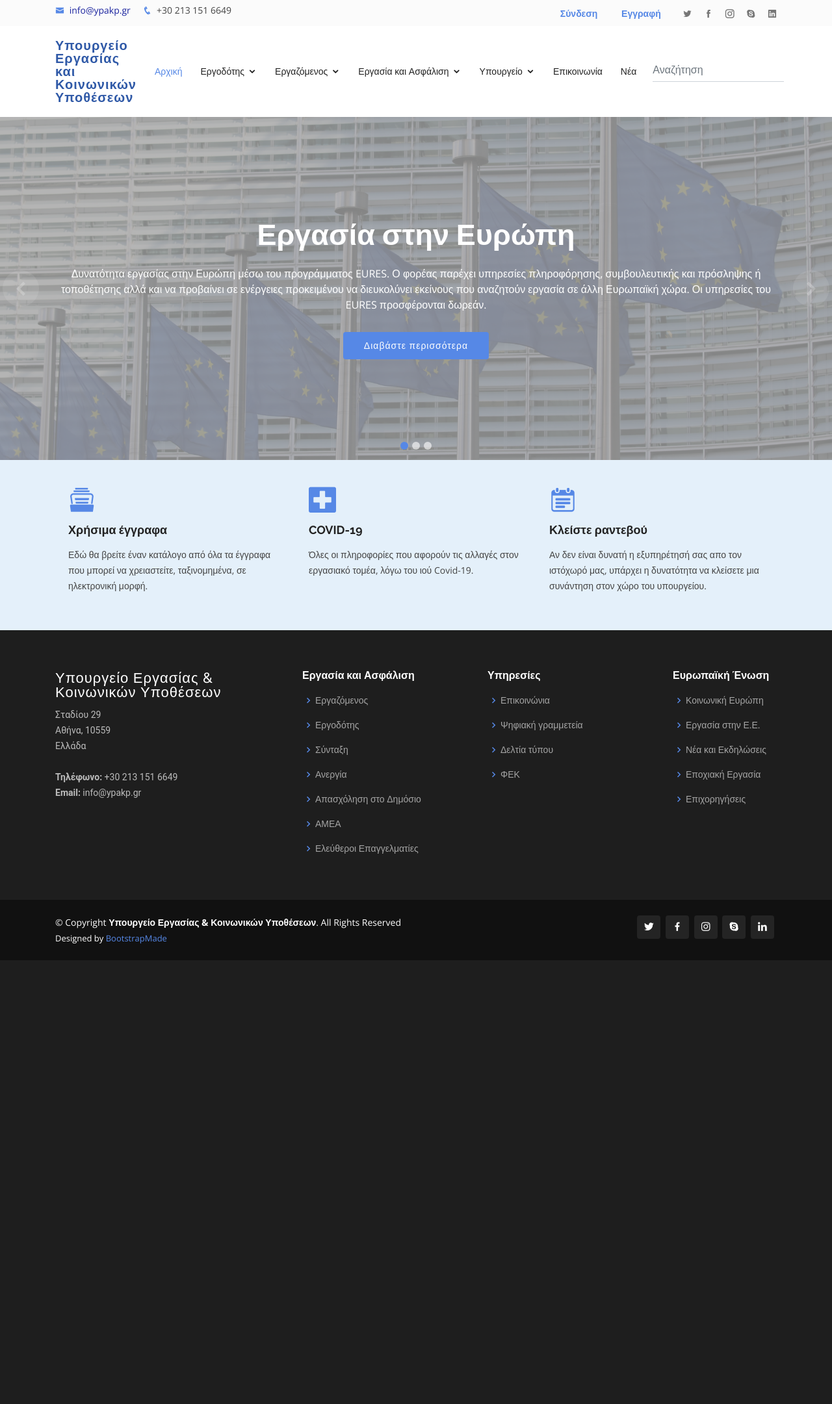
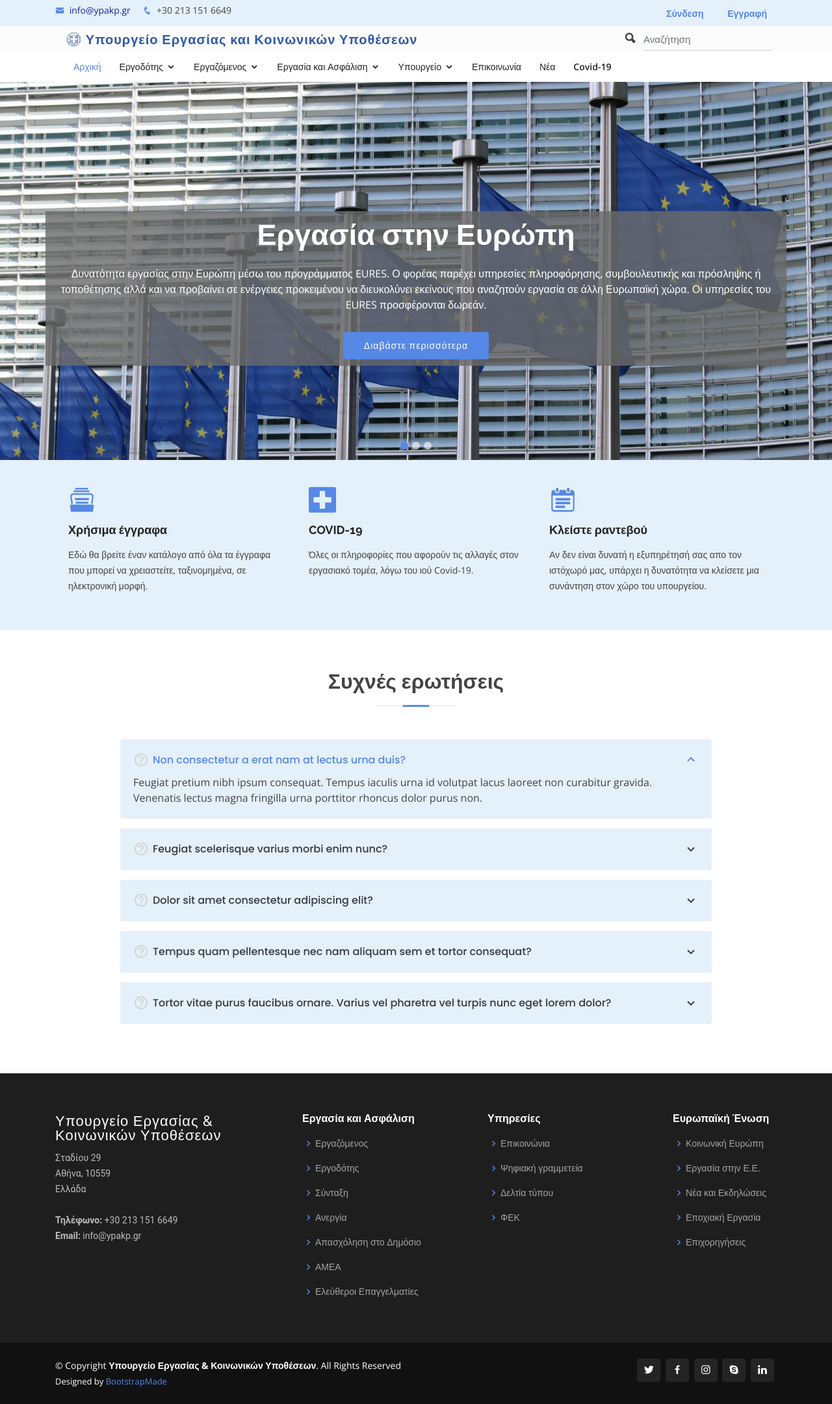
Before and after one commit to Nikoletos-K/Greek-Ministry-of-Labour-website, a PHP site: page / in a window 1280 px wide. Shown: the whole page at 65% size. Before the commit the page ends 1478 px from the top, so only its background shows below. Run offline with PHP 8.4, Linux system fonts and the light colour scheme; some libraries are stand-ins or nearby versions.

Commit message:
change homepage

```diff
--- a/Company/Company/pricing.html
+++ b/Company/Company/pricing.html
@@ -238,7 +238,6 @@
                 </p>
               </div>
             </li>
-
           </ul>
         </div>
 
--- a/Green/Green/assets/css/style.css
+++ b/Green/Green/assets/css/style.css
@@ -18,7 +18,7 @@ a {
 }
 
 a:hover {
-  color: #528bb4;
+  color: #3b6fff;
   text-decoration: none;
 }
 
@@ -51,7 +51,7 @@ h1, h2, h3, h4, h5, h6 {
 }
 
 .back-to-top i:hover {
-  background: #528bb4;
+  background: #3b6fff;
   color: #fff;
 }
 
@@ -59,7 +59,7 @@ h1, h2, h3, h4, h5, h6 {
 # Top Bar
 --------------------------------------------------------------*/
 #topbar {
-  background: #fbfbfb;
+  background: #e4f0fa;
   height: 40px;
   font-size: 14px;
   transition: all 0.5s;
@@ -104,6 +104,37 @@ h1, h2, h3, h4, h5, h6 {
   border-left: 0;
 }
 
+/*--------------------------------------------------------------
+# Second nav-bar
+--------------------------------------------------------------*/
+.sec-navbar{
+  box-shadow: none;
+  height: 40px;
+  padding-right: 0px;
+}
+
+.navbar-br{
+  background-color: #fbfbfb ;
+  padding-right: 0px;
+}
+
+.search-engine{
+  margin-right: 0px;
+  padding-right: 0px;
+  height: 20px;
+  bottom: 14px;
+}
+
+.input-fr{
+  margin-right: 0px;
+  color: black;
+  font-size: 15px;
+  font-family: "Open Sans", sans-serif;
+}
+
+.navbar-brand{
+  margin-left: 0;
+}
 
 
 /*--------------------------------------------------------------
@@ -113,7 +144,7 @@ h1, h2, h3, h4, h5, h6 {
   background: #fff;
   transition: all 0.5s;
   z-index: 997;
-  padding: 20px 0;
+  /* padding: 20px 0; */
   top: 40px;
 }
 
@@ -138,7 +169,8 @@ h1, h2, h3, h4, h5, h6 {
 }
 
 #header .logo img {
-  max-height: 40px;
+  max-height: 30px;
+  padding-bottom: 5px;
 }
 
 @media (max-width: 992px) {
@@ -191,7 +223,7 @@ h1, h2, h3, h4, h5, h6 {
 .nav-menu > ul > li {
   position: relative;
   white-space: nowrap;
-  padding: 10px 0 10px 28px;
+  padding: 12px 0 12px 28px;
 }
 
 .nav-menu a {
@@ -272,6 +304,37 @@ h1, h2, h3, h4, h5, h6 {
   right: 15px;
 }
 
+.covid-btn{
+  background-color: #fff;
+  box-shadow: none;
+  display: block;
+  text-align: center;
+  text-decoration: none;
+  display: inline-block;
+  color:#5688e6;
+  font-size: 15px;
+  font-family: "Open Sans", sans-serif;
+  border-radius: 4px;
+  white-space: nowrap;
+  font-weight: 600;
+  border: none;
+  transition: 0.3s;
+  text-decoration: none;
+}
+
+
+a .covid-btn:hover {
+  background:#5688e6;
+  color: #fff;
+}
+
+@media (max-width: 768px) {
+  .covid-btn {
+    margin: 0 48px 0 0;
+    padding: 6px 18px;
+  }
+}
+
 @media (max-width: 1366px) {
   .nav-menu .drop-down .drop-down ul {
     left: -90%;
@@ -284,19 +347,13 @@ h1, h2, h3, h4, h5, h6 {
   }
 }
 
-.search-engine{
-  margin-left: 25px;
-  color: black;
-  font-size: 10px;
-  font-family: "Open Sans", sans-serif;
-}
 
 
 /* Get Startet Button */
 .get-started-btn {
   margin-left: 3px;
   color: #5688e6;
-  background-color: #fbfbfb;
+  background-color: transparent;
   border-radius: 4px;
   padding: 5px 15px 5px 15px;
   white-space: nowrap;
@@ -450,7 +507,7 @@ h1, h2, h3, h4, h5, h6 {
 
 #hero .carousel-item::before {
   content: '';
-  background-color: rgba(163, 163, 163, 0.8);
+  background-color: none;
 }
 
 #hero .carousel-container {
@@ -466,6 +523,8 @@ h1, h2, h3, h4, h5, h6 {
 
 #hero .container {
   text-align: center;
+  padding: 10px 20px 10px 20px ;
+  background-color:rgba(107, 107, 107, 0.8);;
 }
 
 #hero h2 {
@@ -601,6 +660,89 @@ h1, h2, h3, h4, h5, h6 {
     height: 120vh;
   }
 }
+/*--------------------------------------------------------------
+# Frequently Asked Questions
+--------------------------------------------------------------*/
+#faq {
+  background-color: white;
+}
+.faq .faq-list {
+  padding: 0 100px;
+}
+
+.faq .faq-list ul {
+  padding: 0;
+  list-style: none;
+}
+
+.faq .faq-list li + li {
+  margin-top: 15px;
+}
+
+.faq .faq-list li {
+  padding: 20px;
+  background: #e4f0fa;
+  border-radius: 4px;
+  position: relative;
+}
+
+.faq .faq-list a {
+  display: block;
+  position: relative;
+  font-family: "Poppins", sans-serif;
+  font-size: 16px;
+  line-height: 24px;
+  font-weight: 500;
+  padding: 0 30px;
+  outline: none;
+}
+
+.faq .faq-list .icon-help {
+  font-size: 24px;
+  position: absolute;
+  right: 0;
+  left: 20px;
+  color: lightgray;
+}
+
+.faq .faq-list .icon-show, .faq .faq-list .icon-close {
+  font-size: 24px;
+  position: absolute;
+  right: 0;
+  top: 0;
+}
+
+.faq .faq-list p {
+  margin-bottom: 0;
+  padding: 10px 0 0 0;
+}
+
+.faq .faq-list .icon-show {
+  display: none;
+}
+
+.faq .faq-list a.collapsed {
+  color: #343a40;
+  transition: 0.3s;
+}
+
+.faq .faq-list a.collapsed:hover {
+  color: #5688e6;
+}
+
+.faq .faq-list a.collapsed .icon-show {
+  display: inline-block;
+}
+
+.faq .faq-list a.collapsed .icon-close {
+  display: none;
+}
+
+@media (max-width: 1200px) {
+  .faq .faq-list {
+    padding: 0;
+  }
+}
 
 /*--------------------------------------------------------------
 # Sections General
@@ -621,7 +763,7 @@ section {
 .section-title h2 {
   font-size: 32px;
   font-weight: bold;
-  text-transform: uppercase;
+  /* text-transform: uppercase; */
   margin-bottom: 20px;
   padding-bottom: 20px;
   position: relative;
--- a/Green/Green/index.html
+++ b/Green/Green/index.html
@@ -52,14 +52,16 @@
       <div class="social-links">
         <button href="login.html" class="get-started-btn scrollto"  data-target="#modalLoginForm" data-toggle="modal">Σύνδεση</button>
         <button href="register.html" class="get-started-btn scrollto">Εγγραφή</button>
-        <a href="#" class="twitter"><i class="icofont-twitter"></i></a>
+        <!-- <a href="#" class="twitter"><i class="icofont-twitter"></i></a>
         <a href="#" class="facebook"><i class="icofont-facebook"></i></a>
         <a href="#" class="instagram"><i class="icofont-instagram"></i></a>
         <a href="#" class="skype"><i class="icofont-skype"></i></a>
-        <a href="#" class="linkedin"><i class="icofont-linkedin"></i></i></a>
+        <a href="#" class="linkedin"><i class="icofont-linkedin"></i></i></a> -->
       </div>
     </div>
   </div>
+
+
 
   <!-- ========== Login Modal =========== -->
 
@@ -103,11 +105,27 @@
   <!-- ======= Header ======= -->
   <header id="header" class="fixed-top">
 
+    <div class="navbar-br">
+      <div class="container align-items-center">
+        <nav class=" sec-navbar navbar ">
+          <h1 class="logo mr-auto navbar-brand">
+            <a href="index.html" class="mr-auto "><img src="assets/img/logo.png" alt="" class="img-fluid"></a>
+            <a href="index.html" >Υπουργείο Εργασίας και Κοινωνικών Υποθέσεων</a></h1>
+          <form class="form-inline">
+            <div class="md-form my-0 search-engine  ">
+              <i class="icofont-ui-search search-icon"></i>
+              <input class="form-control mr-sm-2 input-fr" type="text" placeholder="Αναζήτηση" aria-label="Search">
+            </div>
+          </form>
+        </nav>
+      </div>
+    </div>
+
+
     <div class="container d-flex align-items-center">
+      <!-- <h1 class="logo mr-auto"><a href="index.html"> </a></h1> -->
+      <!-- Uncomment below if you prefer to use an image logo -->
 
-      <h1 class="logo mr-auto"><a href="index.html">Υπουργείο Εργασίας και Κοινωνικών Υποθέσεων</a></h1>
-      <!-- Uncomment below if you prefer to use an image logo -->
-      <!-- <a href="index.html" class="logo mr-auto"><img src="assets/img/logo.jpg" alt="" class="img-fluid"></a> -->
 
       <nav class="nav-menu d-none d-lg-block">
         <ul>
@@ -174,14 +192,15 @@
           <li><a href="contact.html">Επικοινωνία</a></li>
           <li><a href="#">Νέα</a></li>
 
+          <li><a href="covid19.html" class="covid-btn scrollto " >Covid-19</a></li>
         </ul>
+
+
       </nav><!-- .nav-menu -->
 
-      <form class="form-inline search-engine">
-        <div class="md-form my-0">
-          <input class="form-control mr-sm-2" type="text" placeholder="Αναζήτηση" aria-label="Search">
-        </div>
-      </form>
+
+
+
     </div>
   </header><!-- End Header -->
 
@@ -232,12 +251,12 @@
 
       <a class="carousel-control-prev" href="#heroCarousel" role="button" data-slide="prev">
         <span class="carousel-control-prev-icon icofont-simple-left" aria-hidden="true"></span>
-        <span class="sr-only">Previous</span>
+        <span class="sr-only">Προηγούμενο</span>
       </a>
 
       <a class="carousel-control-next" href="#heroCarousel" role="button" data-slide="next">
         <span class="carousel-control-next-icon icofont-simple-right" aria-hidden="true"></span>
-        <span class="sr-only">Next</span>
+        <span class="sr-only">Επόμενο</span>
       </a>
 
     </div>
@@ -275,6 +294,69 @@
 
       </div>
     </section><!-- End Featured Services Section -->
+
+
+
+    <!-- ======= Frequently Asked Questions Section ======= -->
+    <section id="faq" class="faq section-bg">
+    <div class="container" data-aos="fade-up">
+
+      <div class="section-title">
+        <h2>Συχνές ερωτήσεις</h2>
+      </div>
+
+      <div class="faq-list">
+        <ul>
+          <li data-aos="fade-up">
+            <i class="bx bx-help-circle icon-help"></i> <a data-toggle="collapse" class="collapse" href="#faq-list-1">Non consectetur a erat nam at lectus urna duis? <i class="bx bx-chevron-down icon-show"></i><i class="bx bx-chevron-up icon-close"></i></a>
+            <div id="faq-list-1" class="collapse show" data-parent=".faq-list">
+              <p>
+                Feugiat pretium nibh ipsum consequat. Tempus iaculis urna id volutpat lacus laoreet non curabitur gravida. Venenatis lectus magna fringilla urna porttitor rhoncus dolor purus non.
+              </p>
+            </div>
+          </li>
+
+          <li data-aos="fade-up" data-aos-delay="100">
+            <i class="bx bx-help-circle icon-help"></i> <a data-toggle="collapse" href="#faq-list-2" class="collapsed">Feugiat scelerisque varius morbi enim nunc? <i class="bx bx-chevron-down icon-show"></i><i class="bx bx-chevron-up icon-close"></i></a>
+            <div id="faq-list-2" class="collapse" data-parent=".faq-list">
+              <p>
+                Dolor sit amet consectetur adipiscing elit pellentesque habitant morbi. Id interdum velit laoreet id donec ultrices. Fringilla phasellus faucibus scelerisque eleifend donec pretium. Est pellentesque elit ullamcorper dignissim. Mauris ultrices eros in cursus turpis massa tincidunt dui.
+              </p>
+            </div>
+          </li>
+
+          <li data-aos="fade-up" data-aos-delay="200">
+            <i class="bx bx-help-circle icon-help"></i> <a data-toggle="collapse" href="#faq-list-3" class="collapsed">Dolor sit amet consectetur adipiscing elit? <i class="bx bx-chevron-down icon-show"></i><i class="bx bx-chevron-up icon-close"></i></a>
+            <div id="faq-list-3" class="collapse" data-parent=".faq-list">
+              <p>
+                Eleifend mi in nulla posuere sollicitudin aliquam ultrices sagittis orci. Faucibus pulvinar elementum integer enim. Sem nulla pharetra diam sit amet nisl suscipit. Rutrum tellus pellentesque eu tincidunt. Lectus urna duis convallis convallis tellus. Urna molestie at elementum eu facilisis sed odio morbi quis
+              </p>
+            </div>
+          </li>
+
+          <li data-aos="fade-up" data-aos-delay="300">
+            <i class="bx bx-help-circle icon-help"></i> <a data-toggle="collapse" href="#faq-list-4" class="collapsed">Tempus quam pellentesque nec nam aliquam sem et tortor consequat? <i class="bx bx-chevron-down icon-show"></i><i class="bx bx-chevron-up icon-close"></i></a>
+            <div id="faq-list-4" class="collapse" data-parent=".faq-list">
+              <p>
+                Molestie a iaculis at erat pellentesque adipiscing commodo. Dignissim suspendisse in est ante in. Nunc vel risus commodo viverra maecenas accumsan. Sit amet nisl suscipit adipiscing bibendum est. Purus gravida quis blandit turpis cursus in.
+              </p>
+            </div>
+          </li>
+
+          <li data-aos="fade-up" data-aos-delay="400">
+            <i class="bx bx-help-circle icon-help"></i> <a data-toggle="collapse" href="#faq-list-5" class="collapsed">Tortor vitae purus faucibus ornare. Varius vel pharetra vel turpis nunc eget lorem dolor? <i class="bx bx-chevron-down icon-show"></i><i class="bx bx-chevron-up icon-close"></i></a>
+            <div id="faq-list-5" class="collapse" data-parent=".faq-list">
+              <p>
+                Laoreet sit amet cursus sit amet dictum sit amet justo. Mauris vitae ultricies leo integer malesuada nunc vel. Tincidunt eget nullam non nisi est sit amet. Turpis nunc eget lorem dolor sed. Ut venenatis tellus in metus vulputate eu scelerisque.
+              </p>
+            </div>
+          </li>
+
+        </ul>
+      </div>
+
+    </div>
+  </section><!-- End Frequently Asked Questions Section -->
 
     <!-- ======= About Us Section ======= -->
     <!-- <section id="about" class="about">
```
